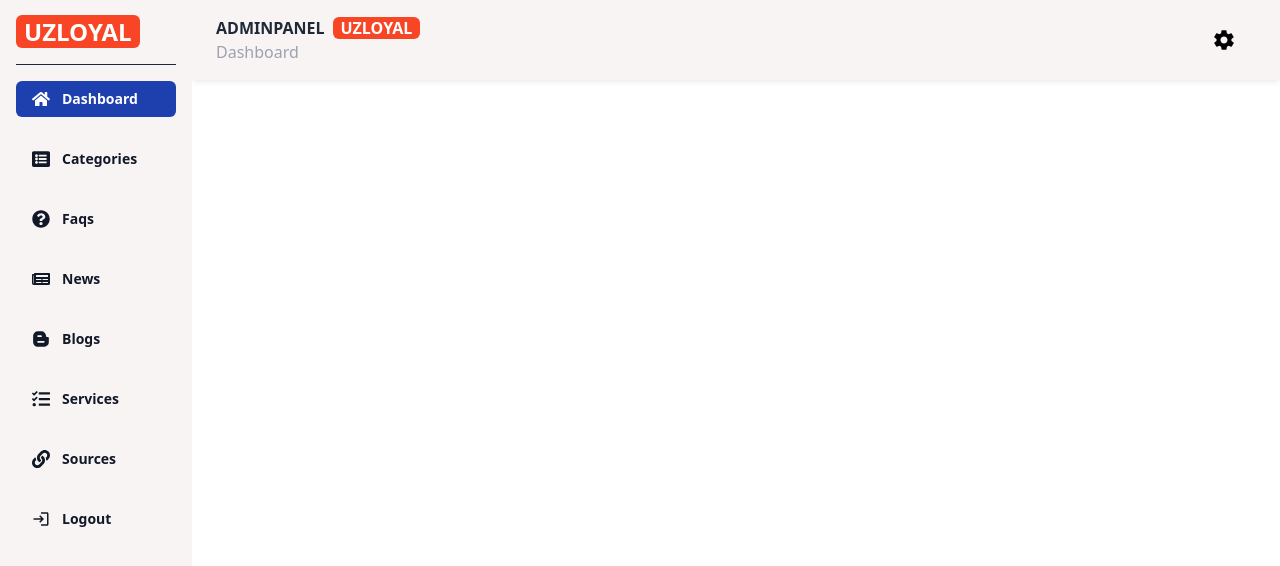
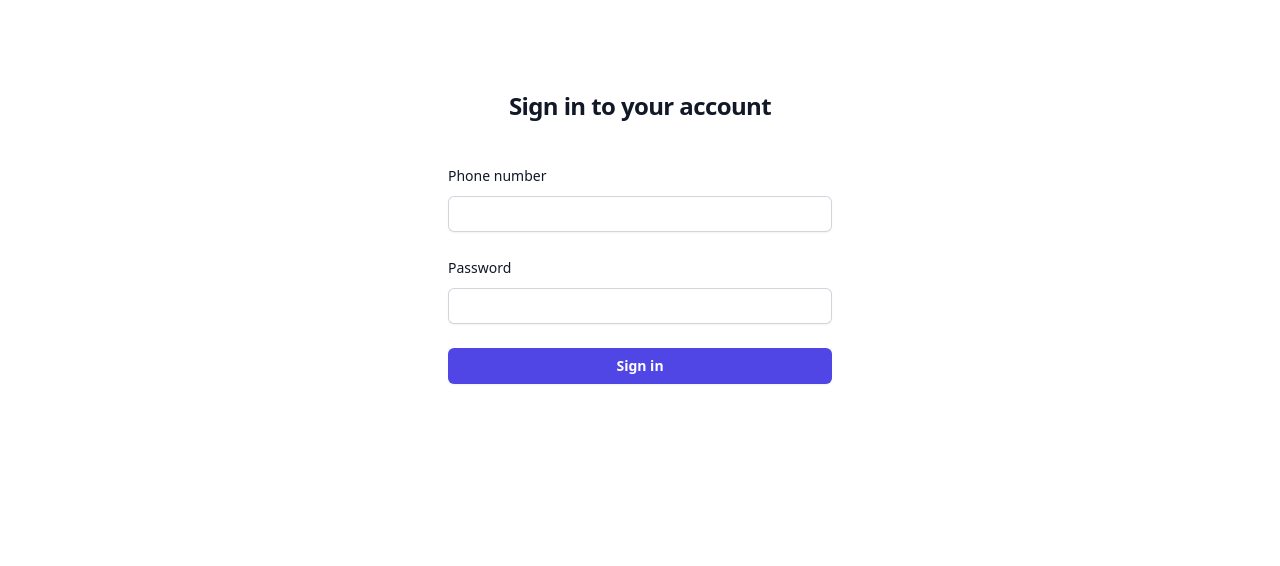
Before and after one commit to nodirbek6903/uzloyal_adminpanel, a React (Vite) app: page /login in a window 1280 px wide. Shown: the top 566 px of the page. Built offline with nearby package versions, Linux system fonts and the light colour scheme.

Commit message:
created login

```diff
--- /dev/null
+++ b/src/components/Login/Login.jsx
@@ -0,0 +1,102 @@
+import { useEffect, useState } from "react";
+import { useDispatch, useSelector } from "react-redux";
+import { useNavigate } from "react-router-dom";
+import AuthService from "../../service/auth";
+import { signUserFailure, signUserStart, signUserSuccess } from "./loginSlice";
+
+
+const Login = () => {
+  const [phoneNumber, setPhoneNumber] = useState("");
+  const [password, setPassword] = useState("");
+  const { isLoading, loggedIn } = useSelector(state => state.auth);
+  const dispatch = useDispatch();
+  const navigate = useNavigate();
+
+  const loginHandler = async (e) => {
+    e.preventDefault();
+    dispatch(signUserStart());
+    try {
+      const formData = new FormData();
+      formData.append("phone_number", phoneNumber);
+      formData.append("password", password);
+
+      const response = await AuthService.userLogin(formData);
+      dispatch(signUserSuccess(response?.data));
+      navigate("/")
+      // throw new Error = response?.message;
+    } catch (error) {
+      // dispatch(signUserFailure());
+      console.log(error);
+    }
+  }
+
+  useEffect(() => {
+    if (loggedIn) {
+      navigate("/");
+    }
+  }, [loggedIn])
+
+  return (
+    <div className="flex min-h-full flex-1 flex-col justify-center px-6 py-12 lg:px-8">
+        <div className="sm:mx-auto sm:w-full sm:max-w-sm">
+          <h2 className="mt-10 text-center text-2xl font-bold leading-9 tracking-tight text-gray-900">
+            Sign in to your account
+          </h2>
+        </div>
+
+        <div className="mt-10 sm:mx-auto sm:w-full sm:max-w-sm">
+          <form className="space-y-6" action="#" onSubmit={loginHandler}>
+            <div>
+              <label htmlFor="phone" className="block text-sm font-medium leading-6 text-gray-900">
+                Phone number
+              </label>
+              <div className="mt-2">
+                <input
+                  id="phone"
+                  name="phone"
+                  type="phone"
+                  autoComplete="phone"
+                  value={phoneNumber}
+                  onChange={(e) => setPhoneNumber(e.target.value)}
+                  required
+                  className="block w-full rounded-md border-0 p-1.5 text-gray-900 shadow-sm ring-1 ring-inset ring-gray-300 placeholder:text-gray-400 focus:ring-2 focus:ring-inset focus:ring-indigo-600 sm:text-sm sm:leading-6"
+                />
+              </div>
+            </div>
+
+            <div>
+              <div className="flex items-center justify-between">
+                <label htmlFor="password" className="block text-sm font-medium leading-6 text-gray-900">
+                  Password
+                </label>
+              </div>
+              <div className="mt-2">
+                <input
+                  id="password"
+                  name="password"
+                  type="password"
+                  value={password}
+                  onChange={(e) => setPassword(e.target.value)}
+                  autoComplete="current-password"
+                  required
+                  className="block w-full rounded-md border-0 p-1.5 text-gray-900 shadow-sm ring-1 ring-inset ring-gray-300 placeholder:text-gray-400 focus:ring-2 focus:ring-inset focus:ring-indigo-600 sm:text-sm sm:leading-6"
+                />
+              </div>
+            </div>
+
+            <div>
+              <button
+                type="submit"
+                disabled={isLoading}
+                className="flex w-full justify-center rounded-md bg-indigo-600 px-3 py-1.5 text-sm font-semibold leading-6 text-white shadow-sm hover:bg-indigo-500 focus-visible:outline focus-visible:outline-2 focus-visible:outline-offset-2 focus-visible:outline-indigo-600"
+              >
+                {isLoading ? "Loading..." : "Sign in"}
+              </button>
+            </div>
+          </form>
+        </div>
+      </div>
+  )
+}
+
+export default Login;
--- /dev/null
+++ b/src/components/Login/loginSlice.js
@@ -0,0 +1,31 @@
+import { createSlice } from "@reduxjs/toolkit";
+
+const initialState = {
+  isLoading: false,
+  loggedIn: false,
+  error: null,
+  user: null,
+};
+
+export const authSlice = createSlice({
+  name: 'auth',
+  initialState,
+  reducers: {
+    signUserStart: (state) => {
+      state.isLoading = true;
+    },
+    signUserSuccess: (state, action) => {
+      state.loggedIn = true;
+      state.isLoading = false;
+      state.user = action.payload?.user;
+      localStorage.setItem("access_token", action.payload?.tokens?.accessToken?.token);
+    },
+    signUserFailure: (state, action) => {
+      state.isLoading = false;
+      state.error = action.payload;
+    },
+  },
+})
+
+export const { signUserStart, signUserSuccess, signUserFailure } = authSlice.actions;
+export default authSlice.reducer;
--- a/src/main.jsx
+++ b/src/main.jsx
@@ -5,12 +5,15 @@ import "./index.css"
 import { Provider } from 'react-redux'
 import {BrowserRouter,Routes,Route} from "react-router-dom"
 import { store } from './store/store.jsx';
+import Login from './components/Login/Login.jsx'
+
 ReactDOM.createRoot(document.getElementById('root')).render(
   <BrowserRouter>
   <React.StrictMode>
     <Provider store={store}>
     <Routes>
-      <Route path='*' element={<App />} />
+      <Route path='/' element={<App />} />
+      <Route path='/login' element={<Login />} />
     </Routes>
     </Provider>
   </React.StrictMode>
--- /dev/null
+++ b/src/service/api.js
@@ -0,0 +1,12 @@
+import axios from "axios";
+
+axios.defaults.baseURL = "https://api.dezinfeksiyatashkent.uz/api";
+
+axios.interceptors.request.use(config => {
+  const token = localStorage.getItem("token");
+  const authorization = token ? `Bearer ${token}` : '';
+  config.headers.Authorization = authorization;
+  return config;
+})
+
+export default axios;
--- /dev/null
+++ b/src/service/auth.js
@@ -0,0 +1,10 @@
+import axios from "./api";
+
+const AuthService = {
+  async userLogin(formData) {
+    const { data } = await axios.post("/auth/signin", formData);
+    return data;
+  },
+}
+
+export default AuthService;
--- a/src/store/store.jsx
+++ b/src/store/store.jsx
@@ -1,8 +1,10 @@
 import { configureStore } from "@reduxjs/toolkit";
 import activeMenuReducer from "../components/Layout/menuSlice/menuSlice";
+import authSlice from "../components/Login/loginSlice";
 
 export const store = configureStore({
   reducer: {
-    activeMenu: activeMenuReducer
+    activeMenu: activeMenuReducer,
+    auth: authSlice,
   }
 });
```
